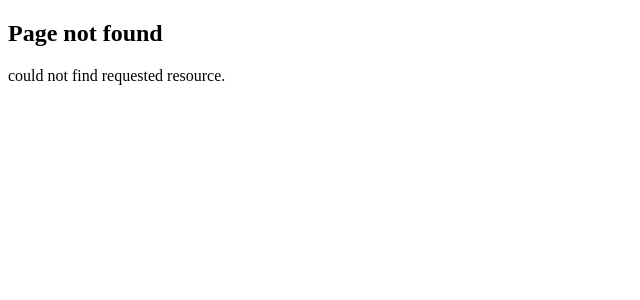
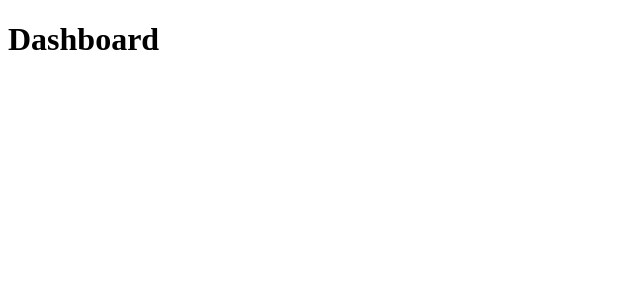
Before and after one commit to fum1ple/nextjs-tutorial, a Next.js app in the folder routing-demo/: page /dashboard in a window 1280 px wide. Before the commit this address had no page. Shown: the top 300 px of the page, without its empty margins (0-640 px from the left). Built offline with nearby package versions, Linux system fonts and the light colour scheme.

Commit message:
[add]private folders

```diff
--- /dev/null
+++ b/routing-demo/src/app/dashboard/line-chart.tsx
@@ -0,0 +1,5 @@
+export default function LineChart() {
+  return (
+    <h1>Line Chart</h1>
+  )
+}
--- /dev/null
+++ b/routing-demo/src/app/dashboard/page.tsx
@@ -0,0 +1,16 @@
+function BarChart() {
+  return (
+    <div>
+      <h2>Bar Chart</h2>
+      <p>This is a bar chart.</p>
+    </div>
+  );
+}
+
+export default function Dashboard() {
+  return (
+    <div>
+      <h1>Dashboard</h1>
+    </div>
+  );
+}
```
Also changed, not shown: routing-demo/src/app/_lib/page.tsx (added, +7 -0 lines), routing-demo/src/app/_lib/format-date.ts (added).
